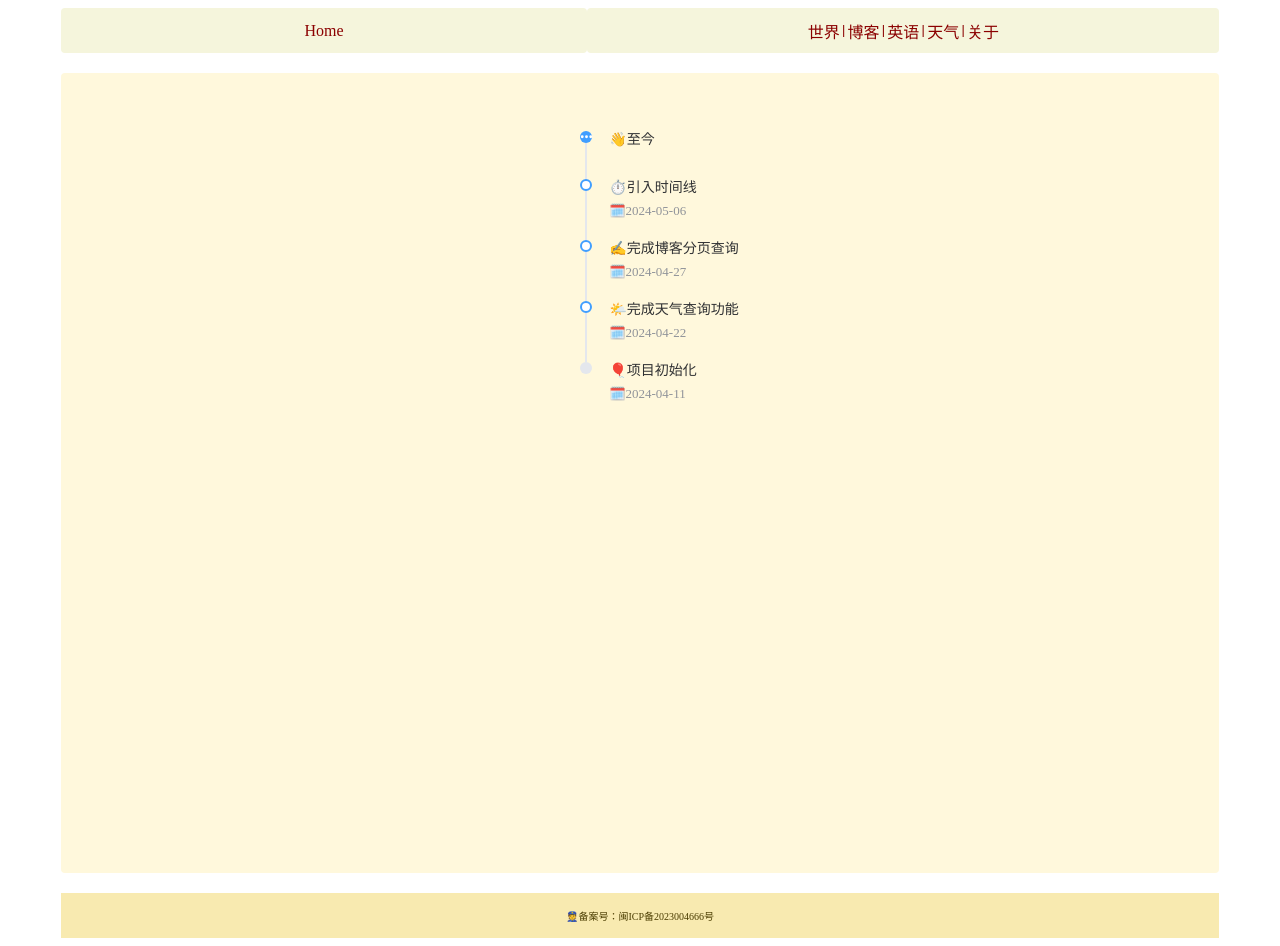
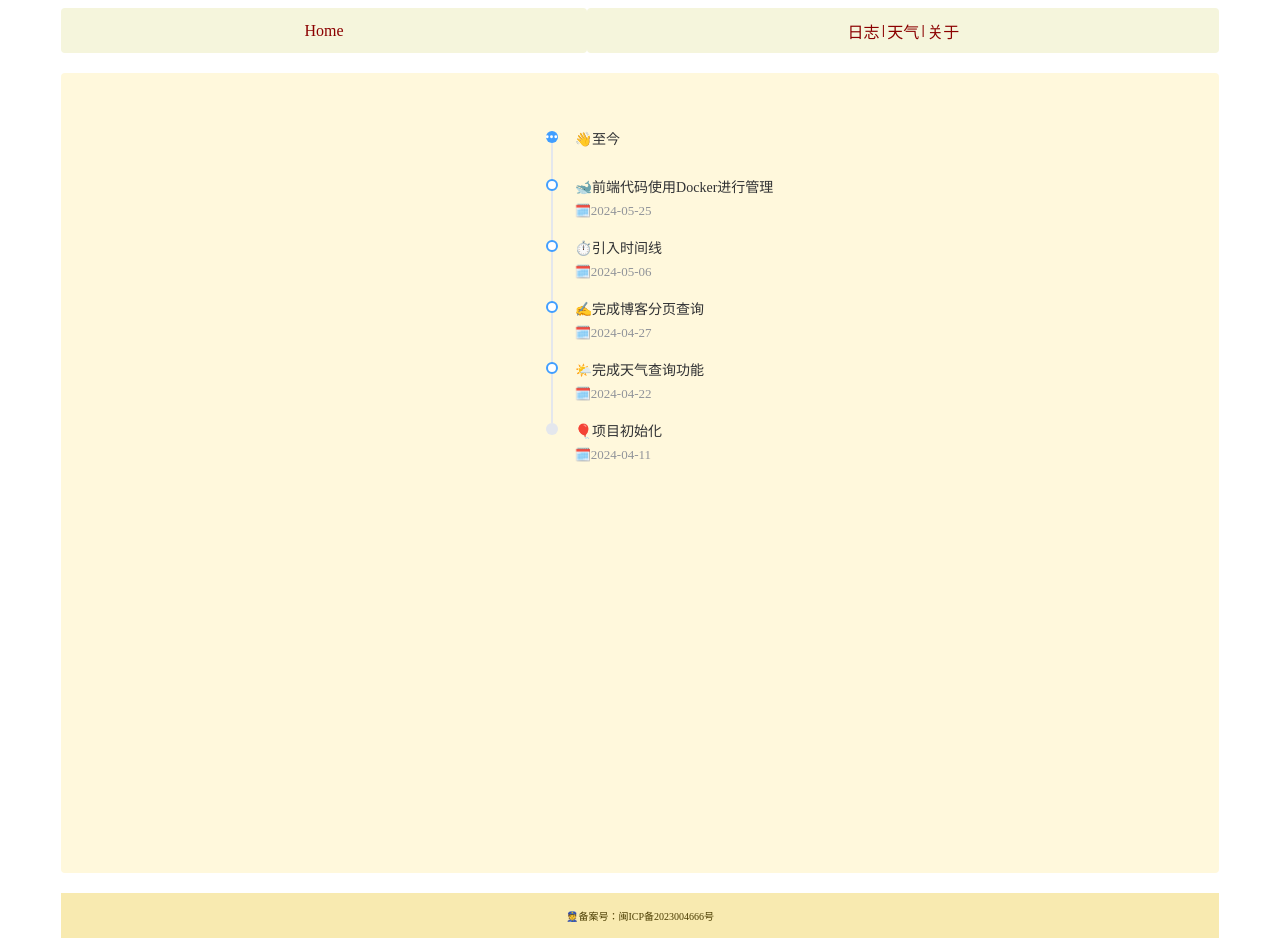
Before and after one commit to Jjqcoder/home, a Vue app in the folder my-home-client/: page / in a window 1280 px wide. Built offline with nearby package versions, Linux system fonts and the light colour scheme; a web font is replaced by a local one.

Commit message:
feat:点击日志，跳转到日志详情页面并传递参数，该参数用于获取该日志的详情内容

```diff
--- a/my-home-client/src/components/fixedList/index.vue
+++ b/my-home-client/src/components/fixedList/index.vue
@@ -1,10 +1,17 @@
 <template>
   <!-- {{ pageSelectData }} -->
   <el-table :data="pageSelectData" style="width: 100%" height="100%">
-    <el-table-column fixed prop="id" label="文章序号" width="80%" />
+    <el-table-column fixed prop="id" label="博客序号" width="80%" />
+    <el-table-column prop="blogTitle" label="博客标题" width="" />
     <el-table-column prop="blogCreateTime" label="创建时间" width="" />
     <el-table-column prop="blogUpdateTime" label="更新时间" width="" />
-    <el-table-column prop="blogTitle" label="文章标题" width="" />
+    <el-table-column label="操作">
+
+      <template v-slot="scope">
+        <el-button @click="row_click(scope.row)">查看该日志</el-button>
+      </template>
+
+    </el-table-column>
     <!-- <el-table-column prop="blogContent" label="文章内容" width="600" /> -->
   </el-table>
 </template>
@@ -21,5 +28,12 @@ const myProps = defineProps({
   },
 });
 
-// const tableData = ref(myProps.pageSelectData);
+import { useRouter } from 'vue-router';
+const router = useRouter();
+// 单击列表的一行
+const row_click = (val) => {
+  // console.log(val.id);
+  // 开始请求指定的文章信息
+  router.push({ name: 'articleView', query: { id: val.id } });
+};
 </script>
--- a/my-home-client/src/components/menu/index.vue
+++ b/my-home-client/src/components/menu/index.vue
@@ -1,16 +1,16 @@
 <template>
   <div class="menu">
-    <router-link to="/world">
+    <!-- <router-link to="/world">
       <span>世界</span>
     </router-link>
-    <pre>|</pre>
+    <pre>|</pre> -->
     <router-link to="/blog">
-      <span>博客</span>
+      <span>日志</span>
     </router-link>
-    <pre>|</pre>
+    <!-- <pre>|</pre>
     <router-link to="/english">
       <span>英语</span>
-    </router-link>
+    </router-link> -->
     <pre>|</pre>
     <router-link to="/weather">
       <span>天气</span>
--- a/my-home-client/src/components/timeline/index.vue
+++ b/my-home-client/src/components/timeline/index.vue
@@ -48,6 +48,12 @@ const activities = [
     icon: MoreFilled,
   },
   {
+    content: '🐋前端代码使用Docker进行管理',
+    timestamp: '🗓️2024-05-25',
+    type: 'primary',
+    hollow: true,
+  },
+  {
     content: '⏱️引入时间线',
     timestamp: '🗓️2024-05-06',
     type: 'primary',
--- a/my-home-client/src/router/index.js
+++ b/my-home-client/src/router/index.js
@@ -12,6 +12,7 @@ import WeatherCom from './../components/weather/index.vue';
 import TimelineCom from './../components/timeline/index.vue';
 import blogContentCom from './../components/blogContent/index.vue';
 import menuCom from './../components/menu/index.vue';
+import ArticleView from '../views/ArticleView.vue';
 
 // 定义路由
 const routes = [{
@@ -51,6 +52,10 @@ const routes = [{
     path: 'blogContent',
     name: 'blogContent',
     component: blogContentCom
+  }, {
+    path: 'articleView',
+    name: 'articleView',
+    component: ArticleView
   }
   ]
 }];
--- /dev/null
+++ b/my-home-client/src/views/ArticleView.vue
@@ -0,0 +1,15 @@
+<template>
+  显示文章的具体信息
+  {{ id }}
+</template>
+
+<script setup>
+import { useRoute } from 'vue-router';
+const route = useRoute();
+const id = route.query.id;
+
+// 现在开始请求指定id的文章
+</script>
+
+<style>
+</style>
```
